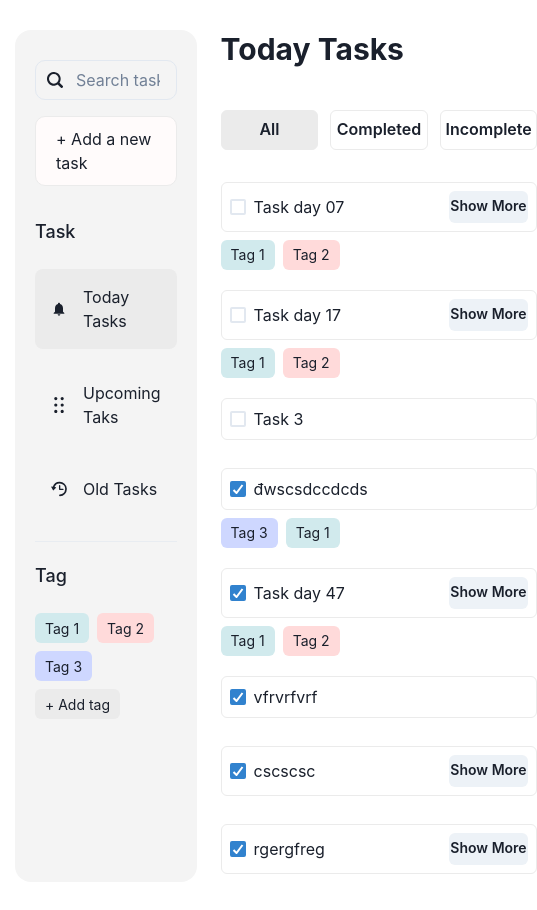
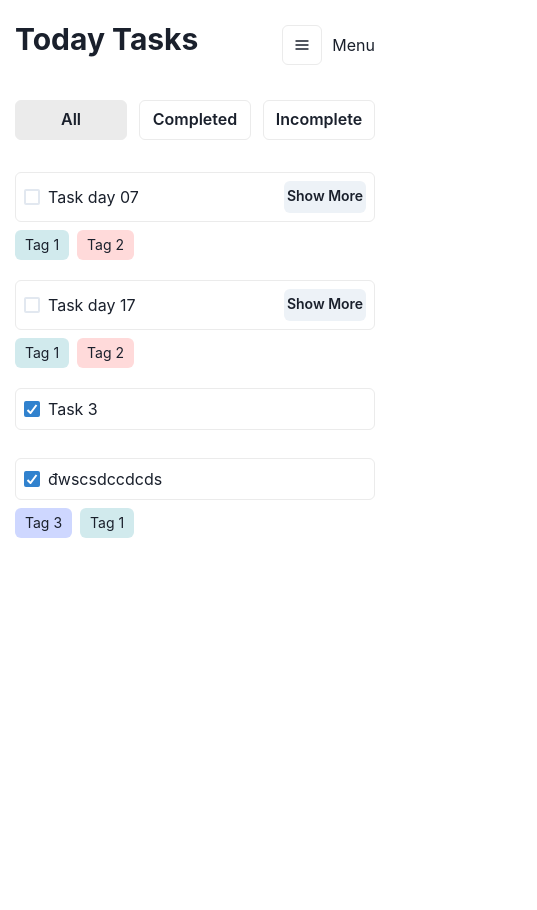
Before and after one commit to chotr/HachiumTest, a React (Create React App) app: page / in a window 390 px wide. Shown: the whole page, 537 px wide, since content can reach past the window. After the commit the page ends 844 px from the top, so only its background shows below. Built offline with nearby package versions, Linux system fonts and the light colour scheme; data requests are answered from the project's data file.

Commit message:
responsive v1

```diff
--- a/db.json
+++ b/db.json
@@ -60,7 +60,7 @@
       "id": "3",
       "title": "Task 3",
       "content": "",
-      "completed": false,
+      "completed": true,
       "date": "2024-10-07",
       "checkedTime": "2024-10-07T09:30:00Z",
       "tag": []
@@ -123,54 +123,6 @@
         "436b",
         "2aa8"
       ]
-    },
-    {
-      "id": "4345",
-      "title": "đwscsdccdcds",
-      "content": "",
-      "completed": false,
-      "date": "2024-10-09",
-      "checkedTime": "2024-10-09T09:45:00Z",
-      "tag": []
-    },
-    {
-      "id": "8c07",
-      "title": "Task day 47",
-      "content": "This is the first task.\n- Item 1\n- Item 2\n- Item 3",
-      "completed": true,
-      "date": "2024-10-07",
-      "checkedTime": "2024-10-07T08:45:00Z",
-      "tag": [
-        "436b",
-        "2aa8"
-      ]
-    },
-    {
-      "id": "cdd5",
-      "title": "vfrvrfvrf",
-      "content": "",
-      "completed": true,
-      "date": "2024-10-07",
-      "checkedTime": "",
-      "tag": []
-    },
-    {
-      "id": "9c91",
-      "title": "cscscsc",
-      "content": "scscscsc\nsc\nsc\nsc\ns\ncsc",
-      "completed": true,
-      "date": "2024-10-07",
-      "checkedTime": "",
-      "tag": []
-    },
-    {
-      "id": "0e8e",
-      "title": "rgergfreg",
-      "content": "gfrefrefrefref\nrè\nrè\nè\nrể\nf",
-      "completed": true,
-      "date": "2024-10-07",
-      "checkedTime": "",
-      "tag": []
     }
   ],
   "tags": [
--- a/src/Layout/layout.tsx
+++ b/src/Layout/layout.tsx
@@ -21,7 +21,9 @@ import {
 } from "@chakra-ui/react";
 import {
   BellIcon,
+  CloseIcon,
   DragHandleIcon,
+  HamburgerIcon,
   RepeatClockIcon,
   Search2Icon,
 } from "@chakra-ui/icons";
@@ -30,6 +32,7 @@ import api from "../mockApi";
 import Calendar from "react-calendar";
 import "react-calendar/dist/Calendar.css";
 import { useQuery, useQueryClient } from "react-query";
+import { relative } from "path";
 
 type ValuePiece = Date | null;
 type Value = ValuePiece | [ValuePiece, ValuePiece];
@@ -50,6 +53,7 @@ export default function Layout() {
   });
   const [selectedTags, setSelectedTags] = useState([]);
   const queryClient = useQueryClient();
+  const [navOpen, setNavOpen] = useState(true);
 
   const { data: tagsList } = useQuery("tags", async () => {
     const response = await api.get("/tags");
@@ -66,15 +70,20 @@ export default function Layout() {
       }
     });
 
-    setTask({...newTask, tag: selectedTags})
+    setTask({ ...newTask, tag: selectedTags });
   };
+
+  const toggleNav = () => setNavOpen(!navOpen);
 
   // Add new task
   const addTask = async () => {
     if (newTask.title !== "") {
       const response = await api.post("/tasks", newTask);
 
-      if (response.status.toString() === "201") {
+      if (
+        response.status.toString() === "201" ||
+        response.status.toString() === "200"
+      ) {
         setTask({
           title: "",
           content: "",
@@ -106,16 +115,73 @@ export default function Layout() {
     <div ref={refMain}>
       <Box>
         <Box maxW="1920px" mx="auto" px={"15px"}>
+          <Box
+            w={"fit-content"}
+            ml={"auto"}
+            mb={"-50px"}
+            transform={"translate(0, 25px)"}
+            style={{ alignItems: "center", gap: "10px" }}
+            cursor={"pointer"}
+            display={{ base: "flex", xl: "none" }}
+            onClick={() => toggleNav()}
+          >
+            <Box
+              w={"40px"}
+              h={"40px"}
+              style={{
+                display: "flex",
+                alignItems: "center",
+                justifyContent: "center",
+              }}
+              border={"1px solid rgb(235, 235, 235)"}
+              borderRadius={"6px"}
+            >
+              <HamburgerIcon />
+            </Box>{" "}
+            Menu
+          </Box>
           <Flex gap={"24px"} minHeight={"100vh"} padding={"30px 0"}>
             <Box
-              w="380px"
+              w="100%"
+              maxWidth={"380px"}
               backgroundColor={"rgb(244, 244, 244)"}
               borderRadius={"16px"}
               boxShadow={"rgba(0, 0, 0, 0.08) 0px 0px 0px"}
               padding={"30px 20px"}
+              position={{ base: "absolute", xl: "relative" }}
+              height={{ base: "calc(100vh - 30px)", xl: "auto" }}
+              top={{ base: "15px", xl: "unset" }}
+              zIndex={"999"}
+              transition={"all 0.4s ease-in-out"}
+              transform={{
+                base: navOpen
+                  ? "translate(calc(-100% - 15px), 0)"
+                  : "translate(0, 0)",
+                xl: "unset",
+              }}
             >
+              <Box
+                w={"40px"}
+                h={"40px"}
+                style={{
+                  alignItems: "center",
+                  justifyContent: "center",
+                }}
+                display={{ base: "flex", xl: "none" }}
+                border={"1px solid rgb(235, 235, 235)"}
+                borderRadius={"6px"}
+                marginBottom={"20px"}
+                ml={"auto"}
+                onClick={() => {
+                  console.log("Box clicked"); // Log để kiểm tra sự kiện onClick
+                  setNavOpen(true); // Đảm bảo setNavOpen được gọi
+                }}
+                cursor={"pointer"}
+              >
+                <CloseIcon />
+              </Box>
               {/* search */}
-              <Box position={"relative"} mb={"16px"}>
+              {/* <Box position={"relative"} mb={"16px"}>
                 <Input
                   placeholder="Search task"
                   pl={"40px"}
@@ -127,7 +193,7 @@ export default function Layout() {
                   top={"50%"}
                   transform={"translate(0, -50%)"}
                 />
-              </Box>
+              </Box> */}
 
               <Box
                 borderRadius={"10px"}
--- a/src/Pages/today.tsx
+++ b/src/Pages/today.tsx
@@ -79,7 +79,7 @@ export default function Today() {
       </Flex>
       <VStack spacing={5}>
         {/* Task list */}
-        {filteredTasks.map((task: Task, index: number) => (
+        {filteredTasks?.map((task: Task, index: number) => (
           <Box key={index} w="full">
             <TaskItem task={task} index={index} />
           </Box>
--- a/src/index.tsx
+++ b/src/index.tsx
@@ -6,6 +6,7 @@ import reportWebVitals from "./reportWebVitals";
 import { ChakraProvider } from "@chakra-ui/react";
 import { BrowserRouter } from "react-router-dom";
 import { QueryClient, QueryClientProvider } from "react-query";
+import customTheme from "./theme";
 
 const queryClient = new QueryClient();
 
@@ -13,7 +14,7 @@ const root = ReactDOM.createRoot(
   document.getElementById("root") as HTMLElement
 );
 root.render(
-  <ChakraProvider>
+  <ChakraProvider theme={customTheme}>
     <QueryClientProvider client={queryClient}>
       <BrowserRouter basename="/">
         <App />
--- /dev/null
+++ b/src/theme.ts
@@ -0,0 +1,18 @@
+// theme.js (hoặc theme.ts nếu dùng TypeScript)
+import { extendTheme } from "@chakra-ui/react";
+
+// Định nghĩa các breakpoints mới
+const breakpoints = {
+  sm: "320px",
+  md: "768px",
+  lg: "960px",
+  xl: "1200px",
+  "2xl": "1536px",  // bạn có thể thêm các giá trị khác
+};
+
+// Tạo theme tùy chỉnh bằng cách mở rộng theme mặc định
+const theme = extendTheme({
+  breakpoints,
+});
+
+export default theme;
```
